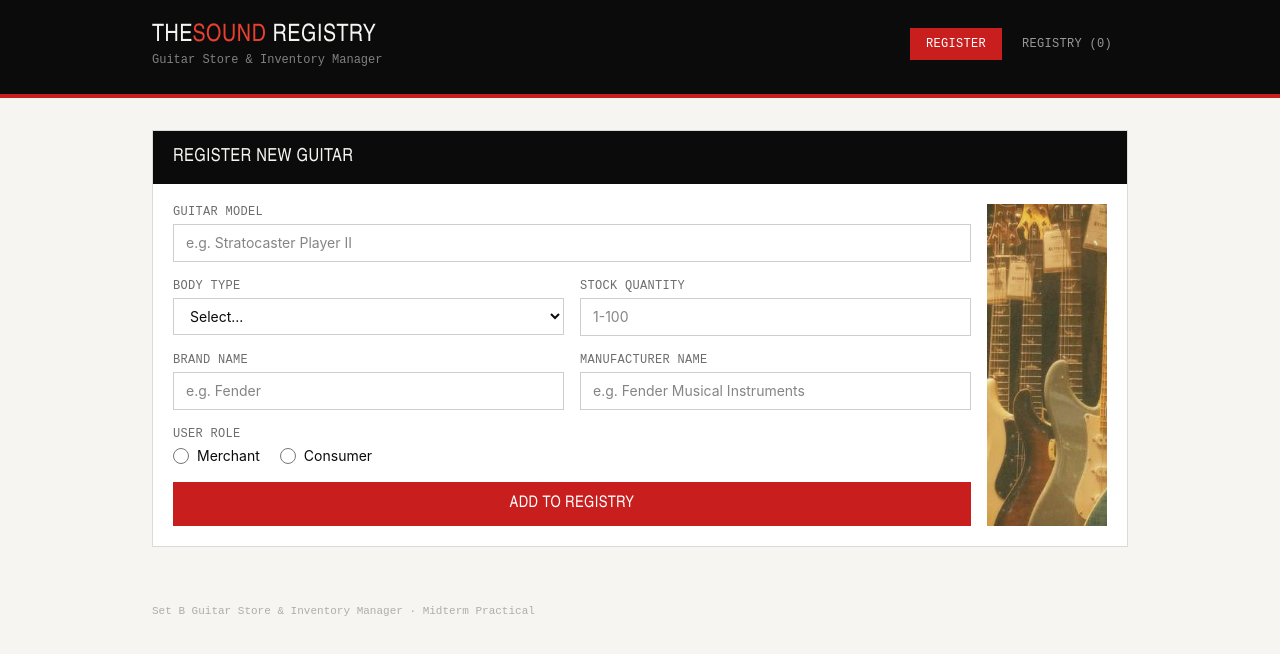
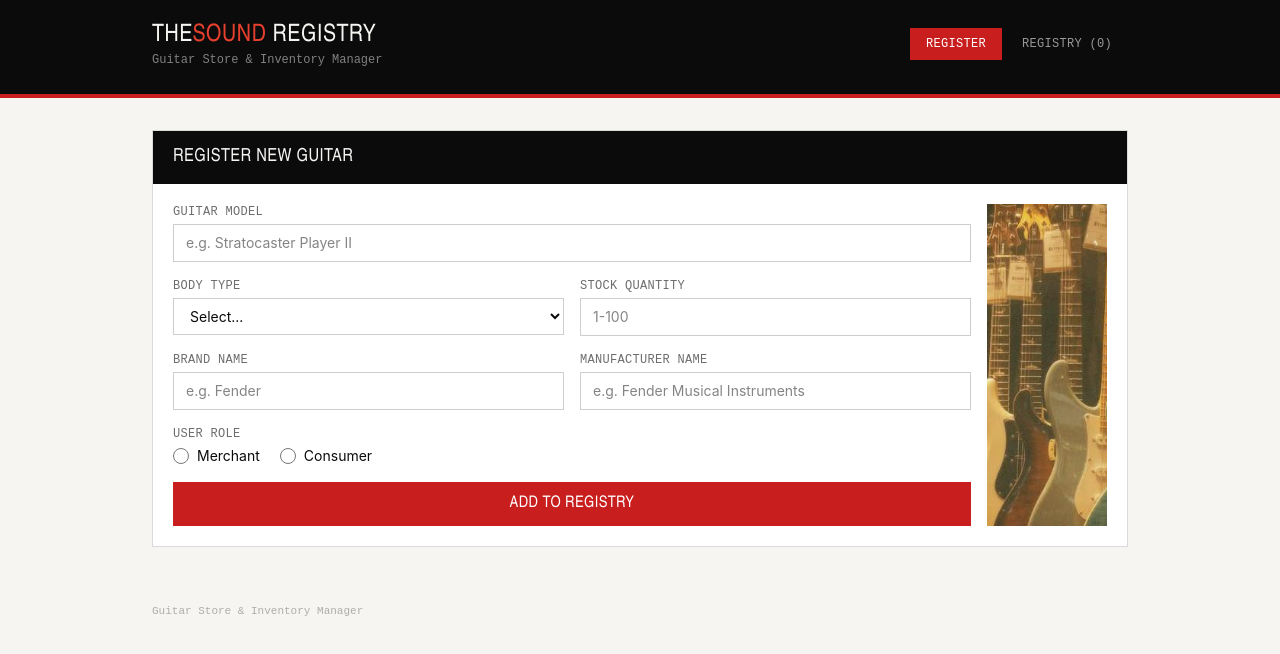
Before and after one commit to ailaveu/telebrico-midterms, a React (Vite) app: page / in a window 1280 px wide. Shown: the top 654 px of the page. Built offline with nearby package versions, Linux system fonts and the light colour scheme.

Commit message:
EDIT: Header & Footer

```diff
--- a/src/App.jsx
+++ b/src/App.jsx
@@ -85,7 +85,7 @@ export default function App() {
 
       <footer className="mx-auto max-w-5xl px-6 py-6">
         <p className="font-mono text-[11px] text-ink/30">
-          Set B Guitar Store &amp; Inventory Manager · Midterm Practical
+          Guitar Store &amp; Inventory Manager
         </p>
       </footer>
     </div>
```
